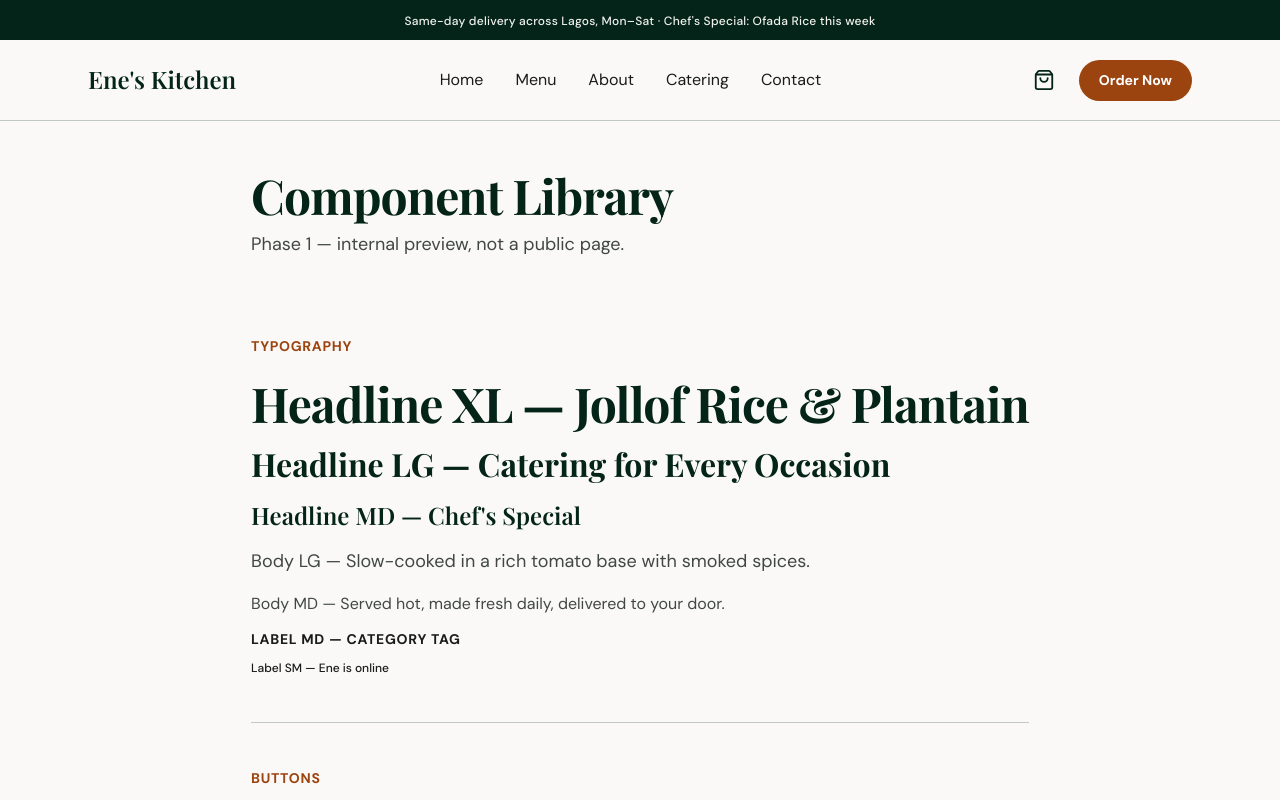
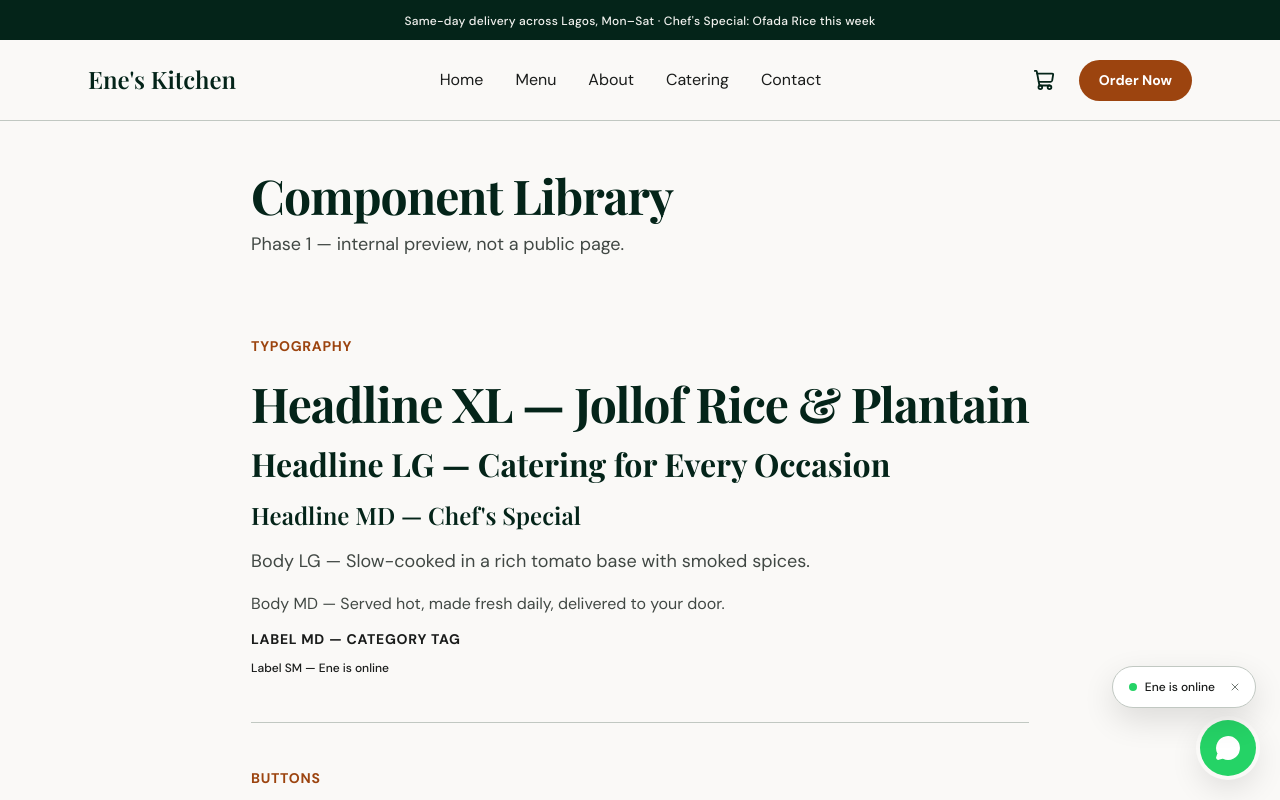
Before and after one commit to Emmanuelochepo/ene-kitchen, a Next.js app: page /preview/components in a window 1280 px wide. Shown: the top 800 px of the page. Built offline with nearby package versions, Linux system fonts and the light colour scheme.

Commit message:
Phase 6: WhatsApp floating widget, ShoppingCart icon in nav, card hover lift, nav underline animation, hero fade-in

```diff
--- a/src/app/globals.css
+++ b/src/app/globals.css
@@ -174,3 +174,51 @@ body {
     scroll-behavior: auto !important;
   }
 }
+
+/* Animations */
+@keyframes fade-in {
+  from { opacity: 0; transform: translateY(6px); }
+  to   { opacity: 1; transform: translateY(0); }
+}
+
+@keyframes fade-in-up {
+  from { opacity: 0; transform: translateY(16px); }
+  to   { opacity: 1; transform: translateY(0); }
+}
+
+.animate-fade-in {
+  animation: fade-in 0.25s ease-out both;
+}
+
+.animate-fade-in-up {
+  animation: fade-in-up 0.4s ease-out both;
+}
+
+/* Card hover lift */
+.card-hover {
+  transition: box-shadow 0.2s ease, transform 0.2s ease;
+}
+.card-hover:hover {
+  transform: translateY(-2px);
+  box-shadow: 0px 8px 28px rgba(27, 58, 45, 0.12);
+}
+
+/* Nav active underline */
+.nav-link {
+  position: relative;
+}
+.nav-link::after {
+  content: '';
+  position: absolute;
+  bottom: -2px;
+  left: 0;
+  right: 0;
+  height: 1.5px;
+  background: var(--color-secondary);
+  transform: scaleX(0);
+  transform-origin: left;
+  transition: transform 0.2s ease;
+}
+.nav-link:hover::after {
+  transform: scaleX(1);
+}
--- a/src/app/layout.tsx
+++ b/src/app/layout.tsx
@@ -8,6 +8,7 @@ import "./globals.css";
 import { AnnouncementBar } from "@/components/layout/AnnouncementBar";
 import { Header } from "@/components/layout/Header";
 import { Footer } from "@/components/layout/Footer";
+import { WhatsAppWidget } from "@/components/ui/WhatsAppWidget";
 
 export const metadata: Metadata = {
   title: "Ene's Kitchen",
@@ -26,6 +27,7 @@ export default function RootLayout({
         <Header />
         <div className="flex-1 flex flex-col">{children}</div>
         <Footer />
+        <WhatsAppWidget />
       </body>
     </html>
   );
--- a/src/components/home/Hero.tsx
+++ b/src/components/home/Hero.tsx
@@ -7,7 +7,7 @@ export function Hero() {
     <section className="relative overflow-hidden">
       <div className="max-w-[1200px] mx-auto px-6 md:px-12 py-16 md:py-24 grid grid-cols-1 lg:grid-cols-2 gap-12 lg:gap-16 items-center">
         {/* Text content */}
-        <div className="flex flex-col items-center lg:items-start gap-6 order-2 lg:order-1 text-center lg:text-left">
+        <div className="flex flex-col items-center lg:items-start gap-6 order-2 lg:order-1 text-center lg:text-left animate-fade-in-up">
           <LabelMd className="text-secondary">The Discerning Host</LabelMd>
           <HeadlineXl as="h1">
             Home-cooked Nigerian cuisine, made for how you actually eat
--- a/src/components/layout/Header.tsx
+++ b/src/components/layout/Header.tsx
@@ -2,7 +2,7 @@
 
 import { useEffect, useState } from "react";
 import Link from "next/link";
-import { Menu, X, ShoppingBag } from "lucide-react";
+import { Menu, X, ShoppingCart } from "lucide-react";
 import { Button } from "@/components/ui/Button";
 import { HeadlineMd } from "@/components/ui/Typography";
 
@@ -39,7 +39,7 @@ export function Header() {
             <Link
               key={link.href}
               href={link.href}
-              className="font-body text-[16px] text-on-surface hover:text-secondary transition-colors"
+              className="nav-link font-body text-[16px] text-on-surface hover:text-secondary transition-colors"
             >
               {link.label}
             </Link>
@@ -51,7 +51,7 @@ export function Header() {
             aria-label="View cart"
             className="p-2 text-primary hover:text-secondary transition-colors cursor-pointer"
           >
-            <ShoppingBag size={22} />
+            <ShoppingCart size={22} />
           </button>
           <Button variant="primary" size="sm">
             Order Now
@@ -64,7 +64,7 @@ export function Header() {
             aria-label="View cart"
             className="p-2 text-primary hover:text-secondary transition-colors cursor-pointer"
           >
-            <ShoppingBag size={22} />
+            <ShoppingCart size={22} />
           </button>
           <button
             aria-label={menuOpen ? "Close menu" : "Open menu"}
--- a/src/components/ui/FoodCard.tsx
+++ b/src/components/ui/FoodCard.tsx
@@ -22,7 +22,7 @@ export interface FoodCardProps {
  */
 export function FoodCard({ name, description, price, image, badge, onAddToCart }: FoodCardProps) {
   return (
-    <Card noPadding className="h-full flex flex-col group">
+    <Card noPadding className="h-full flex flex-col group card-hover">
       {/* 4:3 image */}
       <div className="relative aspect-[4/3] w-full overflow-hidden bg-surface-container-high">
         {image ? (
--- /dev/null
+++ b/src/components/ui/WhatsAppWidget.tsx
@@ -0,0 +1,57 @@
+"use client";
+
+import { useState } from "react";
+import { MessageCircle, X } from "lucide-react";
+import { LabelSm } from "@/components/ui/Typography";
+
+/**
+ * WhatsApp Widget — per Design.md:
+ * - Floating circular button, bottom-right
+ * - Brand green encased in a Cream border
+ * - "Ene is online" tooltip in label-sm
+ */
+export function WhatsAppWidget() {
+  const [tooltipDismissed, setTooltipDismissed] = useState(false);
+
+  return (
+    <div className="fixed bottom-6 right-6 z-50 flex flex-col items-end gap-3">
+      {/* Tooltip bubble */}
+      {!tooltipDismissed && (
+        <div className="flex items-center gap-2 bg-surface-container-lowest rounded-full pl-4 pr-2 py-2 shadow-overlay border border-outline-variant animate-fade-in">
+          <div className="flex items-center gap-2">
+            {/* Online indicator dot */}
+            <span className="w-2 h-2 rounded-full bg-[#25d366] shrink-0" />
+            <LabelSm className="text-on-surface whitespace-nowrap">Ene is online</LabelSm>
+          </div>
+          <button
+            onClick={() => setTooltipDismissed(true)}
+            aria-label="Dismiss"
+            className="w-6 h-6 rounded-full flex items-center justify-center text-outline hover:text-on-surface hover:bg-surface-container transition-colors cursor-pointer"
+          >
+            <X size={12} />
+          </button>
+        </div>
+      )}
+
+      {/* Main button */}
+      <a
+        href="https://wa.me/2348000000000"
+        target="_blank"
+        rel="noopener noreferrer"
+        aria-label="Chat with Ene's Kitchen on WhatsApp"
+        className="
+          w-14 h-14 rounded-full
+          bg-[#25d366]
+          ring-4 ring-surface ring-offset-0
+          flex items-center justify-center
+          shadow-overlay
+          hover:scale-110 hover:shadow-[0px_16px_40px_rgba(37,211,102,0.35)]
+          active:scale-95
+          transition-all duration-200 cursor-pointer
+        "
+      >
+        <MessageCircle size={26} className="text-white" fill="white" />
+      </a>
+    </div>
+  );
+}
```
